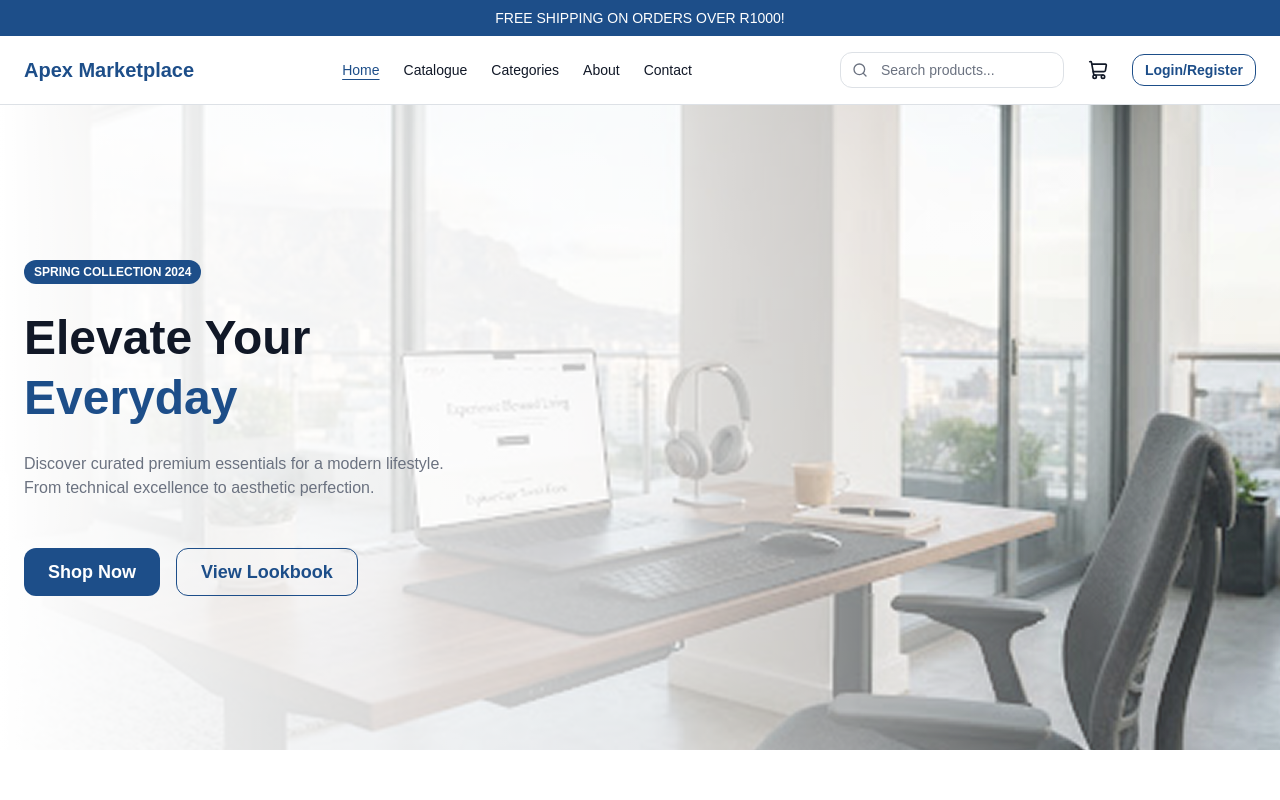
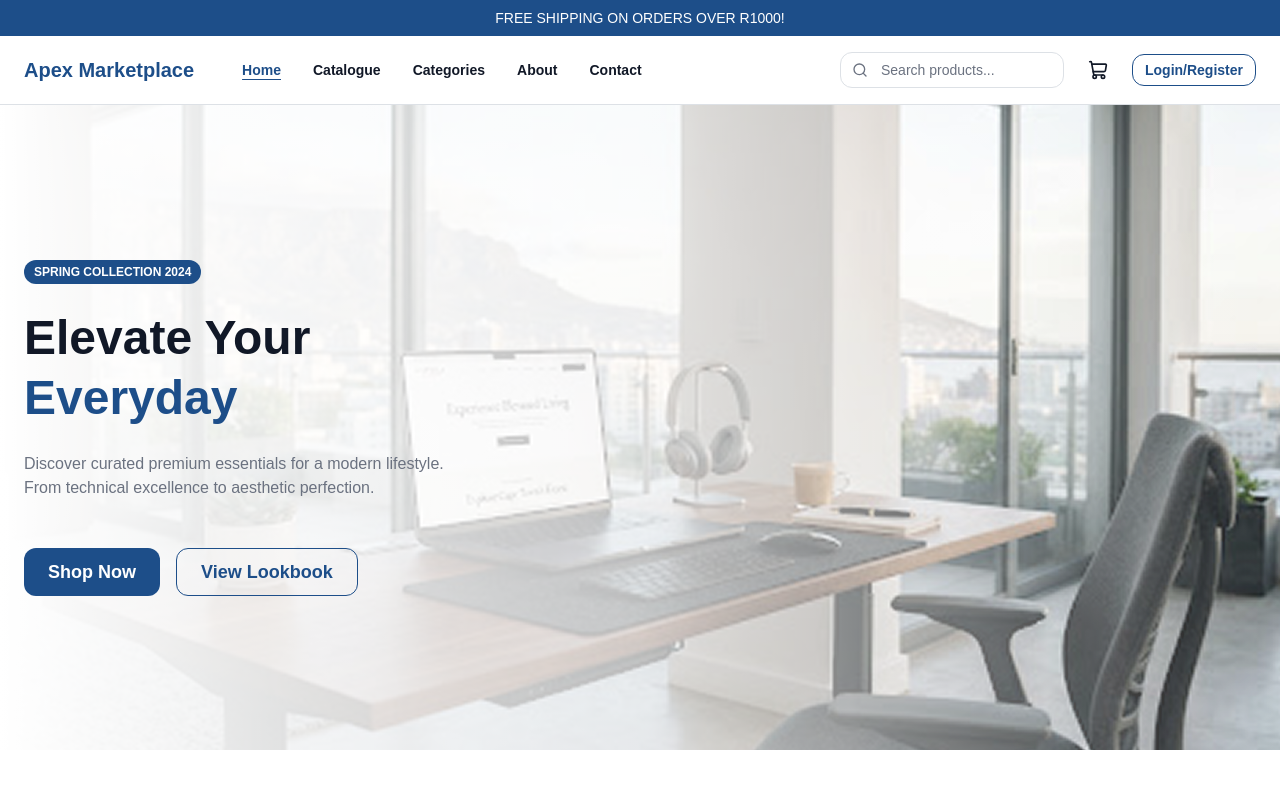
Before and after one commit to momotaun/Annah_E_Commerce, a Next.js app in the folder frontend/: page / in a window 1280 px wide. Shown: the top 800 px of the page. Built offline with nearby package versions, Linux system fonts and the light colour scheme.

Commit message:
Update: styling for header (#28)

```diff
--- a/frontend/src/app/components/layout/Header.tsx
+++ b/frontend/src/app/components/layout/Header.tsx
@@ -51,12 +51,13 @@ function Header({
       )}
 
       <header className="mx-auto flex max-w-7xl items-center justify-between gap-6 px-6 py-4">
-        <Link href="/" className="shrink-0 text-xl font-bold text-primary-600">
+        <div className="flex items-center gap-12">
+          <Link href="/" className="shrink-0 text-xl font-extrabold text-primary-600">
             Apex Marketplace
           </Link>
 
           {variant === "full" && (
-          <nav className="hidden items-center gap-6 md:flex">
+            <nav className="hidden items-center gap-8 md:flex">
               {navLinks.map((link) => {
                 const isActive = pathname === link.href;
                 return (
@@ -64,7 +65,7 @@ function Header({
                     key={link.href}
                     href={link.href}
                     className={cn(
-                    "text-sm font-medium transition-colors hover:text-primary-600",
+                      "text-sm font-semibold transition-colors hover:text-primary-600",
                       isActive ? "text-primary-600 underline underline-offset-4" : "text-gray-900"
                     )}
                   >
@@ -74,6 +75,7 @@ function Header({
               })}
             </nav>
           )}
+        </div>
 
         <div className="flex items-center gap-4">
           {variant === "full" && showSearch && (
```
Lines whose indentation alone changed are shown as unchanged.
